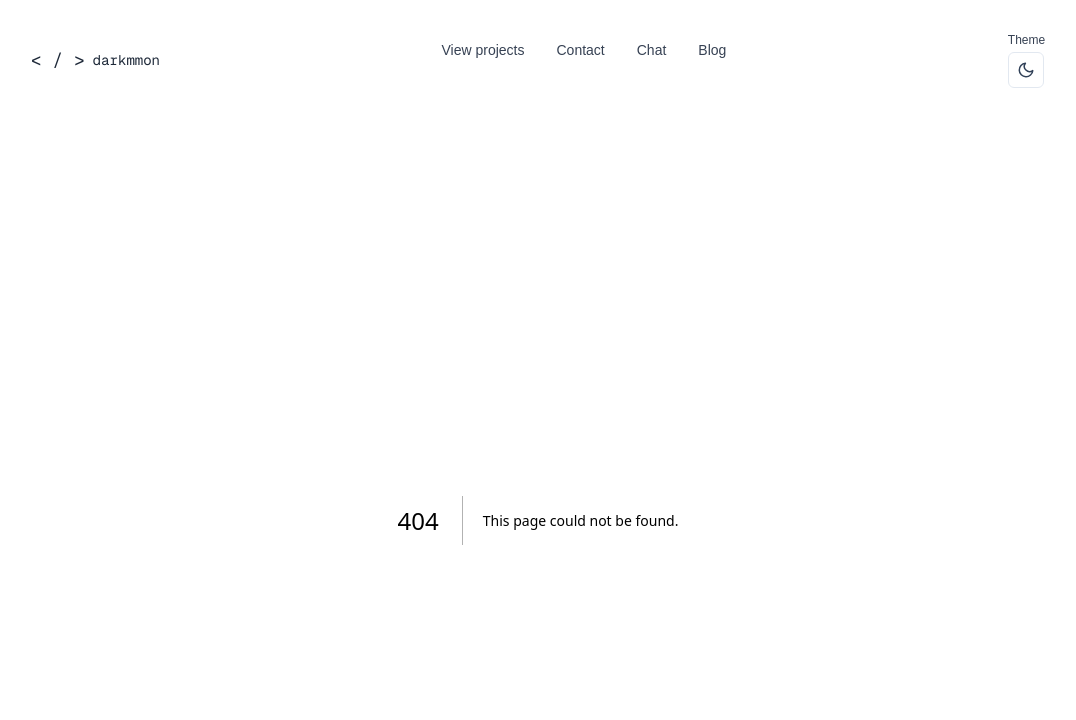
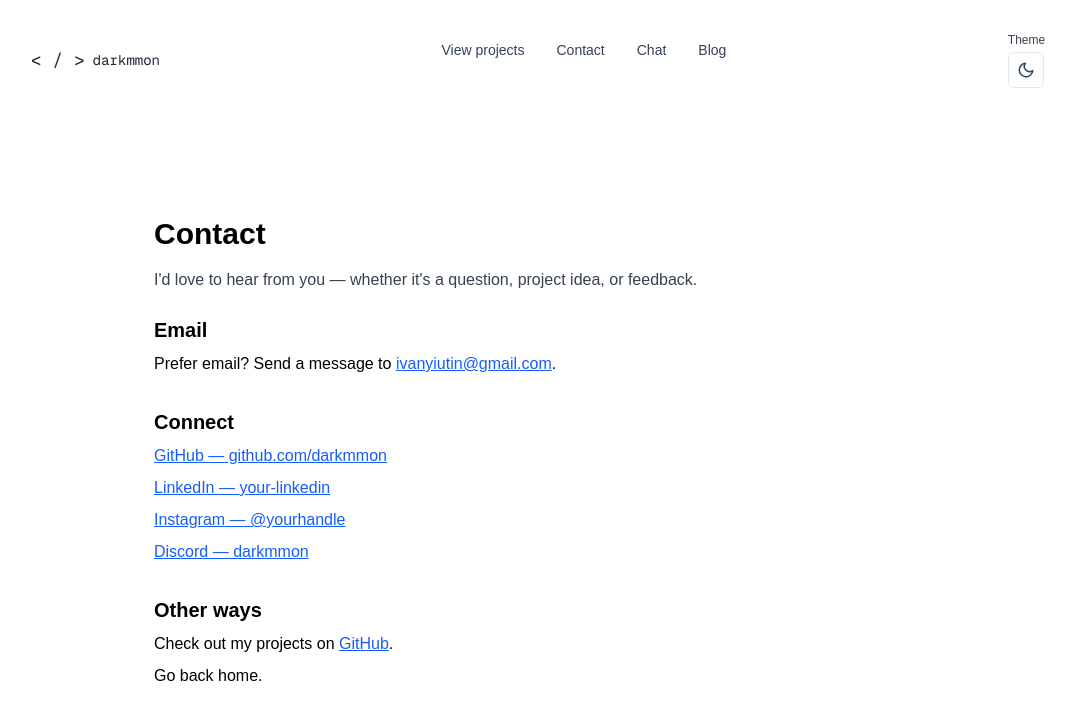
Before and after one commit to darkmmon/darkmmon.github.io, a Next.js app: page /contact in a window 1280 px wide. Before the commit this address had no page. Shown: the top 720 px of the page, without its empty margins (102-1178 px from the left). Built offline with nearby package versions, Linux system fonts and the light colour scheme.

Commit message:
feat: WIP contact page

```diff
--- a/src/app/components/header.tsx
+++ b/src/app/components/header.tsx
@@ -9,8 +9,12 @@ export default function Header() {
         <div className="flex items-center">
           <Link href="/">
             <div className="flex items-center space-x-2 cursor-pointer">
-              <span className="font-mono text-lg dark:text-white text-gray-800">{'<'} / {'>'}</span>
-              <span className="font-mono text-sm dark:text-white text-gray-800">darkmmon</span>
+              <span className="font-mono text-lg dark:text-white text-gray-800">
+                {'<'} / {'>'}
+              </span>
+              <span className="font-mono text-sm dark:text-white text-gray-800">
+                darkmmon
+              </span>
             </div>
           </Link>
         </div>
@@ -20,7 +24,7 @@ export default function Header() {
               <Text>View projects</Text>
             </Button>
           </Link>
-          <Link href="mailto:hello@example.com">
+          <Link href="mailto:ivanyiutin@gmail.com">
             <Button variant="ghost">
               <Text>Contact</Text>
             </Button>
--- /dev/null
+++ b/src/app/contact/ContactForm.tsx
@@ -0,0 +1,56 @@
+"use client";
+
+import { useState } from 'react';
+import Button from '@/components/ui/button';
+
+export default function ContactForm() {
+  const [name, setName] = useState('');
+  const [email, setEmail] = useState('');
+  const [message, setMessage] = useState('');
+
+  function handleSubmit(e: React.FormEvent) {
+    e.preventDefault();
+    // Stubbed submission — replace with API call or action if needed
+    alert('Thanks! Message sent (stub).');
+    setName('');
+    setEmail('');
+    setMessage('');
+  }
+
+  return (
+    <form action="#" className="space-y-4" onSubmit={handleSubmit}>
+      <div>
+        <label className="block text-sm font-medium mb-1">Name</label>
+        <input
+          value={name}
+          onChange={(e) => setName(e.target.value)}
+          required
+          className="w-full rounded border px-3 py-2 bg-white dark:bg-gray-800"
+        />
+      </div>
+      <div>
+        <label className="block text-sm font-medium mb-1">Email</label>
+        <input
+          type="email"
+          value={email}
+          onChange={(e) => setEmail(e.target.value)}
+          required
+          className="w-full rounded border px-3 py-2 bg-white dark:bg-gray-800"
+        />
+      </div>
+      <div>
+        <label className="block text-sm font-medium mb-1">Message</label>
+        <textarea
+          value={message}
+          onChange={(e) => setMessage(e.target.value)}
+          required
+          rows={6}
+          className="w-full rounded border px-3 py-2 bg-white dark:bg-gray-800"
+        />
+      </div>
+      <div>
+        <Button type="submit">Send message</Button>
+      </div>
+    </form>
+  );
+}
--- /dev/null
+++ b/src/app/contact/page.tsx
@@ -0,0 +1,84 @@
+import Link from 'next/link';
+
+export default function ContactPage() {
+  return (
+    <main className="min-h-screen pt-24 px-4 sm:px-8">
+      <div className="max-w-3xl mx-auto">
+        <h1 className="text-3xl font-bold mb-4">Contact</h1>
+        <p className="mb-6 text-gray-700 dark:text-gray-300">
+          I'd love to hear from you — whether it's a question, project idea, or
+          feedback.
+        </p>
+
+        <section className="mb-8">
+          <h2 className="text-xl font-semibold mb-2">Email</h2>
+          <p className="mb-4">
+            Prefer email? Send a message to{' '}
+            <a
+              className="text-blue-600 dark:text-blue-400 underline"
+              href="mailto:ivanyiutin@gmail.com"
+            >
+              ivanyiutin@gmail.com
+            </a>
+            .
+          </p>
+        </section>
+
+        <section className="mb-8">
+          <h2 className="text-xl font-semibold mb-2">Connect</h2>
+          <ul className="space-y-2 list-none p-0">
+            <li>
+              <a
+                className="text-blue-600 dark:text-blue-400 underline"
+                href="https://github.com/darkmmon"
+              >
+                GitHub — github.com/darkmmon
+              </a>
+            </li>
+            <li>
+              <a
+                className="text-blue-600 dark:text-blue-400 underline"
+                href="https://www.linkedin.com/in/your-linkedin"
+              >
+                LinkedIn — your-linkedin
+              </a>
+            </li>
+            <li>
+              <a
+                className="text-blue-600 dark:text-blue-400 underline"
+                href="https://instagram.com/yourhandle"
+              >
+                Instagram — @yourhandle
+              </a>
+            </li>
+            <li>
+              <a
+                className="text-blue-600 dark:text-blue-400 underline"
+                href="https://discord.com/users/ilv_Rem"
+              >
+                Discord — darkmmon
+              </a>
+            </li>
+          </ul>
+        </section>
+
+        <section>
+          <h2 className="text-xl font-semibold mb-2">Other ways</h2>
+          <p className="mb-2">
+            Check out my projects on{' '}
+            <a
+              className="text-blue-600 dark:text-blue-400 underline"
+              href="https://github.com/darkmmon"
+            >
+              GitHub
+            </a>
+            .
+          </p>
+          <p>
+            Go back <Link href="/">home</Link>.
+          </p>
+        </section>
+      </div>
+    </main>
+  );
+}
--- a/src/app/page.tsx
+++ b/src/app/page.tsx
@@ -101,8 +101,8 @@ export default function Page() {
           <Text className="text-slate-600 mb-4">
             I&apos;m interested in curious front-end work and small product
             experiments. Email me at{' '}
-            <a href="mailto:hello@example.com" className="text-teal-600">
-              hello@example.com
+            <a href="mailto:ivanyiutin@gmail.com" className="text-teal-600">
+              ivanyiutin@gmail.com
             </a>{' '}
             or find me on{' '}
             <a href="#" className="text-teal-600">
@@ -112,7 +112,7 @@ export default function Page() {
           </Text>
 
           <div className="flex gap-3">
-            <Link href="mailto:hello@example.com">
+            <Link href="mailto:ivanyiutin@gmail.com">
               <Button>Contact</Button>
             </Link>
             <Link href="https://github.com/darkmmon">
```
